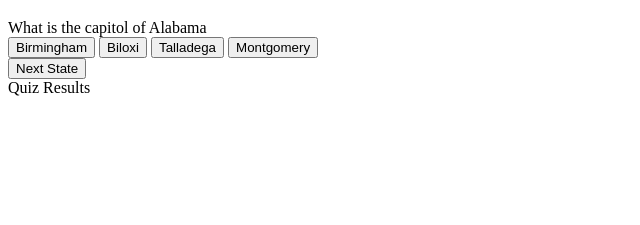
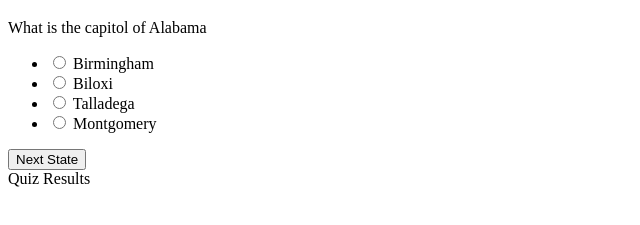
Before and after one commit to Zachary-Rossman/states-capitols-quiz, a plain HTML site: page index.html in a window 1280 px wide. Both pictures are taken after a click on the button "Click to Start Quiz". Shown: the part 61-286 px from the top of the page, without its empty margins (0-640 px from the left). Drawn offline with Linux system fonts and the light colour scheme.

Commit message:
changed HTML from buttons to input tags; changed script.js file accordingly and added a new ID per tags

```diff
--- a/index.html
+++ b/index.html
@@ -12,12 +12,27 @@
     <main>
         <h1>States & Capitol Quiz</h1>
         <div id="question">Choose the capitol of this state.</div>
-        <div id="answerChoices">
-            <button id="a"></button>
-            <button id="b"></button>
-            <button id="c"></button>
-            <button id="d"></button>
-        </div>
+        <ul id="answerChoices">
+            <li>
+                <input type="radio" name="answer" id="a" class="answer"></input>
+                <label for="a" id="a-txt">Answer</label>
+            </li>
+
+            <li>
+                <input type="radio" name="answer" id="b" class="answer"></input>
+                <label for="b" id="b-txt">Answer</label>
+            </li>
+
+            <li>
+                <input type="radio" name="answer" id="c" class="answer"></input>
+                <label for="c" id="c-txt">Answer</label>
+            </li>
+
+            <li>
+                <input type="radio" name="answer" id="d" class="answer"></input>
+                <label for="d" id="d-txt">Answer</label>
+            </li>
+        </ul>
         <button id="playBtn">Click to Start Quiz</button>
         <div id="results">Quiz Results</div>
     </main>
--- a/js/script.js
+++ b/js/script.js
@@ -4,12 +4,17 @@ let questionDiv = document.querySelector(`#question`);
 let answerDiv = document.querySelector(`#answerChoices`);
 let resultsDiv = document.querySelector(`#results`);
 // Response Div Buttons; To be used and changed in each function
-let answerOptions = {
-    a: document.querySelector(`#a`),
-    b: document.querySelector(`#b`),
-    c: document.querySelector(`#c`),
-    d: document.querySelector(`#d`),
-};
+let a = document.querySelector(`#a`);
+let aTxt = document.querySelector(`#a-txt`);
+
+let b = document.querySelector(`#b`);
+let bTxt = document.querySelector(`#b-txt`);
+
+let c = document.querySelector(`#c`);
+let cTxt = document.querySelector(`#c-txt`);
+
+let d = document.querySelector(`#d`);
+let dTxt = document.querySelector(`#d-txt`);
 
 // Database of states and capitols
 let states = ['Alabama', 'Alaska', 'Arizona', 'Arkansas', 'California', 'Colorado', 'Connecticut', 'Delaware', 'Florida', 'Georgia', 'Hawaii', 'Idaho', 'Illinois', 'Indiana', 'Iowa', 'Kansas', 'Kentucky', 'Louisiana', 'Maine', 'Maryland', 'Massachusetts', 'Michigan', 'Minnesota', 'Mississippi', 'Missouri', 'Montana', 'Nebraska', 'Nevada', 'New Hampshire', 'New Jersey', 'New Mexico', 'New York', 'North Carolina', 'North Dakota', 'Ohio', 'Oklahoma', 'Oregon', 'Pennsylvania', 'Rhode Island', 'South Carolina', 'South Dakota', 'Tennessee', 'Texas', 'Utah', 'Vermont', 'Virginia', 'Washington', 'West Virginia', 'Wisconsin', 'Wyoming'];
@@ -23,6 +28,7 @@ let score = [`${correct - incorrect}/50`];
 // Initial State
 function init(){
     questionDiv.innerHTML = `Click the button below to start the quiz.`;
+
     // When button is clicked, quiz begins
     playBtnDiv.addEventListener("click", q1);
 };
@@ -33,40 +39,35 @@ function init(){
 function q1(){
     let q1 = `What is the capitol of ${states[0]}`;
     questionDiv.innerHTML = q1;
-    let r1 = 'Birmingham';
-    let r2 = 'Biloxi';
-    let r3 = 'Talladega';
-    let a1 = `${capitols[0]}`;
+    let a1 = ['Birmingham', 'Biloxi', 'Talladega', `${capitols[0]}`];
     playBtnDiv.innerHTML = "Next State";
+    let r1 = [""];
 
-    let answerOption1 = `${r1}`;
-    let answerOption2 = `${r2}`;
-    let answerOption3 = `${r3}`;
-    let answerOption4 = `${a1}`;
+    let answerOption1 = a1[0];
+    let answerOption2 = a1[1];
+    let answerOption3 = a1[2];
+    let answerOption4 = a1[3];
 
-    answerOptions.a.innerHTML = `${answerOption1}`;
-    answerOptions.b.innerHTML = `${answerOption2}`;
-    answerOptions.c.innerHTML = `${answerOption3}`;
-    answerOptions.d.innerHTML = `${answerOption4}`;
+    aTxt.innerHTML = `${answerOption1}`;
+    bTxt.innerHTML = `${answerOption2}`;
+    cTxt.innerHTML = `${answerOption3}`;
+    dTxt.innerHTML = `${answerOption4}`;
 
-    answerOptions.a.addEventListener("click", checkA1);
-    answerOptions.b.addEventListener("click", checkA1);
-    answerOptions.c.addEventListener("click", checkA1);
-    answerOptions.d.addEventListener("click", checkA1);
-
-    function checkA1(){
-        if (answerOptions = answerOption1) {
-            console.log('r1');
-        } else if (answerOptions = answerOption2) {
-            console.log('r2');
-        } else if (answerOptions = answerOption3) {
-            console.log('r3');
-        } else if (answerOptions = answerOption4) {
-            console.log('a1');
-        }
-    }
+    a.addEventListener("input", checkA1);
+    b.addEventListener("iput", checkA1);
+    c.addEventListener("input", checkA1);
+    d.addEventListener("input", checkA1);
 
 };
 
+
+function checkA1(){
+    if (q1 === q1.answerOption4) {
+        console.log('correct');
+    } else {
+        console.log('Incorrect');
+    }
+}
+
 // Event Listeners and Init call
 init();
```
